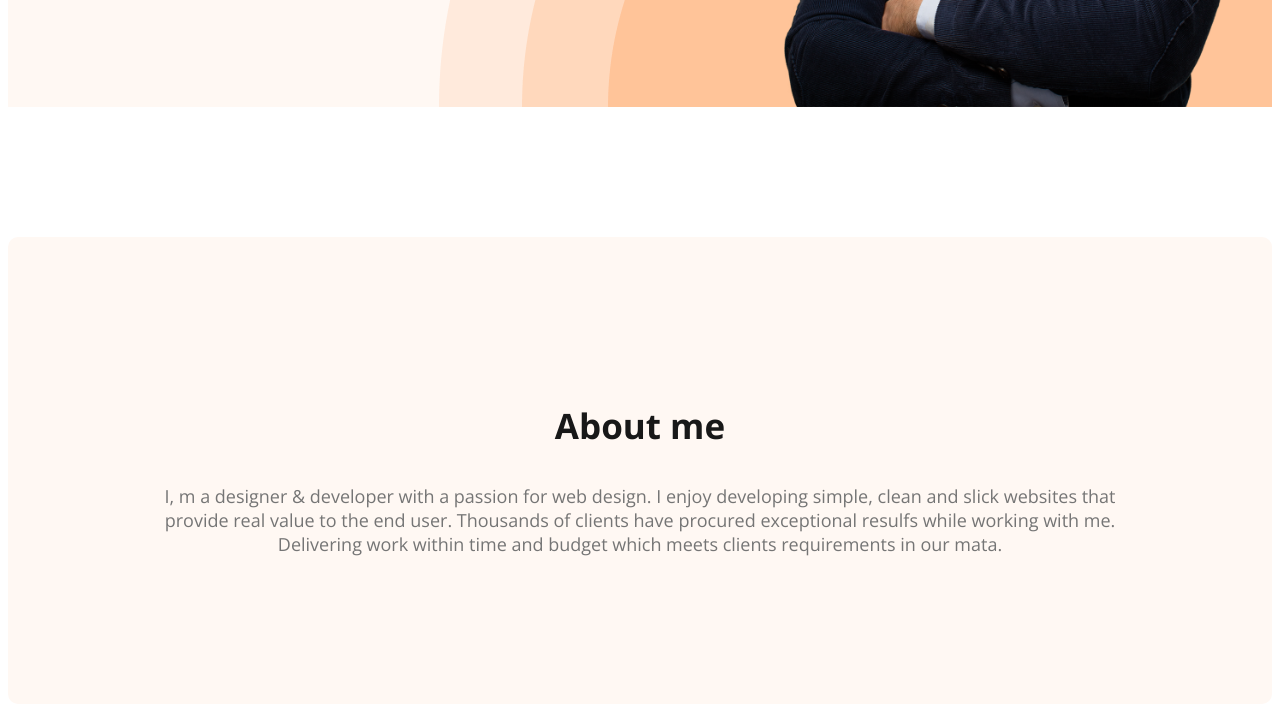
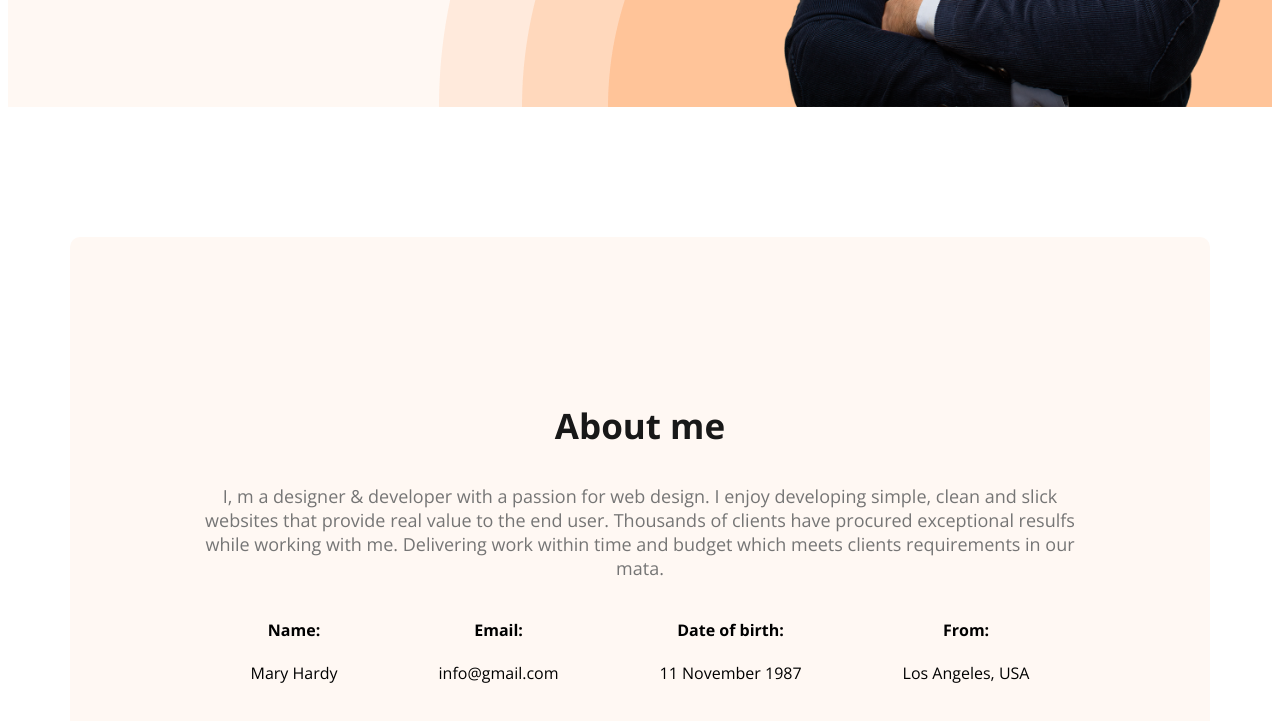
Before and after one commit to S-M-Nahid-Hasan/webdeveloper-portfolio, a plain HTML site: page index.html in a window 1280 px wide. Shown: the part 661-1382 px from the top of the page. Drawn offline with nearby package versions, Linux system fonts and the light colour scheme.

Commit message:
added info

```diff
--- a/index.html
+++ b/index.html
@@ -1,15 +1,19 @@
 <!DOCTYPE html>
 <html lang="en">
+
 <head>
     <meta charset="UTF-8">
     <meta http-equiv="X-UA-Compatible" content="IE=edge">
     <meta name="viewport" content="width=device-width, initial-scale=1.0">
     <title>Web Developer Portfolio</title>
     <link rel="preconnect" href="https://fonts.googleapis.com">
-<link rel="preconnect" href="https://fonts.gstatic.com" crossorigin>
-<link href="https://fonts.googleapis.com/css2?family=Open+Sans:ital,wdth,wght@0,75..100,300..800;1,75..100,300..800&display=swap" rel="stylesheet">
+    <link rel="preconnect" href="https://fonts.gstatic.com" crossorigin>
+    <link
+        href="https://fonts.googleapis.com/css2?family=Open+Sans:ital,wdth,wght@0,75..100,300..800;1,75..100,300..800&display=swap"
+        rel="stylesheet">
     <link rel="stylesheet" href="./styles/portfolio.css">
 </head>
+
 <body>
     <header class="header">
         <nav>
@@ -24,9 +28,10 @@
 
         <div class="banner">
             <div class="banner-content">
-                <h3 class="banner-greeting">Hi, I  am</h3>
+                <h3 class="banner-greeting">Hi, I am</h3>
                 <h1 class="banner-title">Mary Hardy</h1>
-                <p class="banner-description">Shot what able cold new see hold.Friendly as an betrayed formerly he. Morning because as to society behaved moments.</p>
+                <p class="banner-description">Shot what able cold new see hold.Friendly as an betrayed formerly he.
+                    Morning because as to society behaved moments.</p>
                 <button class="btn-primary">Download CV</button>
                 <button class="btn-primary">Contact</button>
             </div>
@@ -36,11 +41,39 @@
     </header>
 
     <main>
-        <section class="about" >
+        <section class="about">
             <h3 class="section-title">About me</h3>
-            <p class="section-description">I, m a designer & developer with a passion for web design. I enjoy developing simple, clean and slick websites that provide real value to the end user. Thousands of clients have procured exceptional resulfs while working with me. Delivering work within time and budget which meets clients requirements in our mata.
+            <p class="section-description">I, m a designer & developer with a passion for web design. I enjoy developing
+                simple, clean and slick websites that provide real value to the end user. Thousands of clients have
+                procured exceptional resulfs while working with me. Delivering work within time and budget which meets
+                clients requirements in our mata.
 
             </p>
+            <div class="about-info-container">
+
+                <!-- .about-info*4>h4.info-title+p.info-description -->
+
+                <div class="about-info">
+                    <h4 class="info-title">Name:</h4>
+                    <p class="info-description">Mary Hardy</p>
+                </div>
+
+                <div class="about-info">
+                    <h4 class="info-title">Email: </h4>
+                    <p class="info-description">info@gmail.com</p>
+                </div>
+
+                <div class="about-info">
+                    <h4 class="info-title">Date of birth:</h4>
+                    <p class="info-description">11 November 1987</p>
+                </div>
+
+                <div class="about-info">
+                    <h4 class="info-title">From:</h4>
+                    <p class="info-description">Los Angeles, USA</p>
+                </div>
+
+            </div>
         </section>
     </main>
 
@@ -48,4 +81,5 @@
 
     </footer>
 </body>
+
 </html>
--- a/styles/portfolio.css
+++ b/styles/portfolio.css
@@ -11,14 +11,14 @@ body {
 .btn-primary {
     border-radius: 5px;
     background: #FD6E0A;
-    border:0;
+    border: 0;
     color: var(--White-Color, #FFF);
     font-size: 20px;
     font-weight: 700;
     padding: 15px 35px;
 }
 
-.section-title{
+.section-title {
 
     color: var(--Dark-01, #181818);
     text-align: center;
@@ -28,7 +28,7 @@ body {
 }
 
 
-.section-description{
+.section-description {
     color: var(--Dark-03, #757575);
     text-align: center;
     font-size: 18px;
@@ -67,14 +67,14 @@ nav a {
 }
 
 /* header related styles */
-.header{
-    background-color:#FFF8F3;
+.header {
+    background-color: #FFF8F3;
     background-image: url(../images/header_bg.png);
     background-repeat: no-repeat;
     background-position: bottom right;
 }
 
-.banner{
+.banner {
 
     padding: 30px 30px 0px 150px;
     display: flex;
@@ -83,34 +83,50 @@ nav a {
 
 }
 
-.banner-content{
+.banner-content {
     max-width: 500px;
 }
 
-.banner .profile-pic{
+.banner .profile-pic {
     width: 500px;
 }
 
-.banner-greeting{
+.banner-greeting {
     font-size: 45px;
     color: var(--Dark-02, #474747);
     margin-bottom: 0px;
 }
 
-.banner-title{
+.banner-title {
     font-size: 85px;
     font-weight: 700;
     margin-top: 5px;
-    margin-bottom: 20px;;
+    margin-bottom: 20px;
+    ;
 }
 
 /* main section styles */
+main {
+    max-width: 1140px;
+    margin: 0 auto;
+    /* auto mane ja baki ase vag kore niye nao */
+}
 
 /* about section styles*/
-.about{
+.about {
     padding: 130px;
     border-radius: 10px;
     background: #FFF8F3;
     margin: 130px 0;
 
 }
+
+.about-info-container {
+    display: flex;
+    justify-content: space-around;
+    /* justify-content: space-between; */
+}
+
+.about-info{
+    text-align: center;
+}
```
